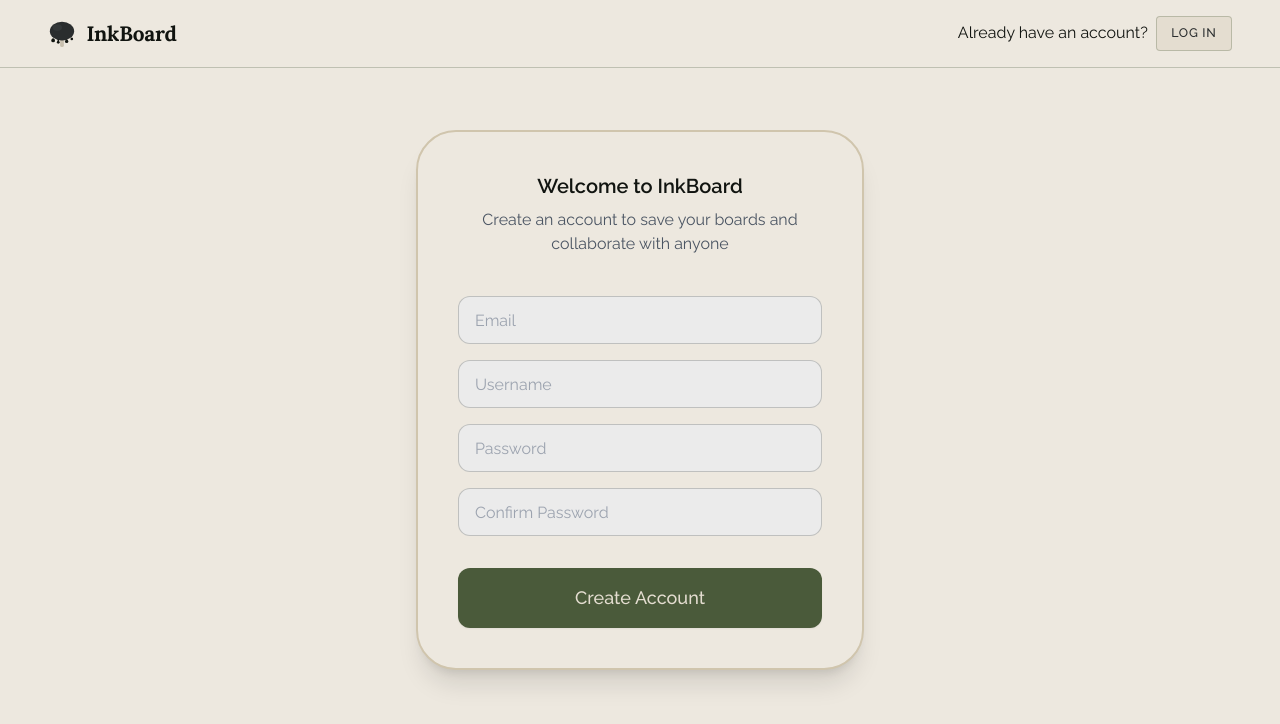
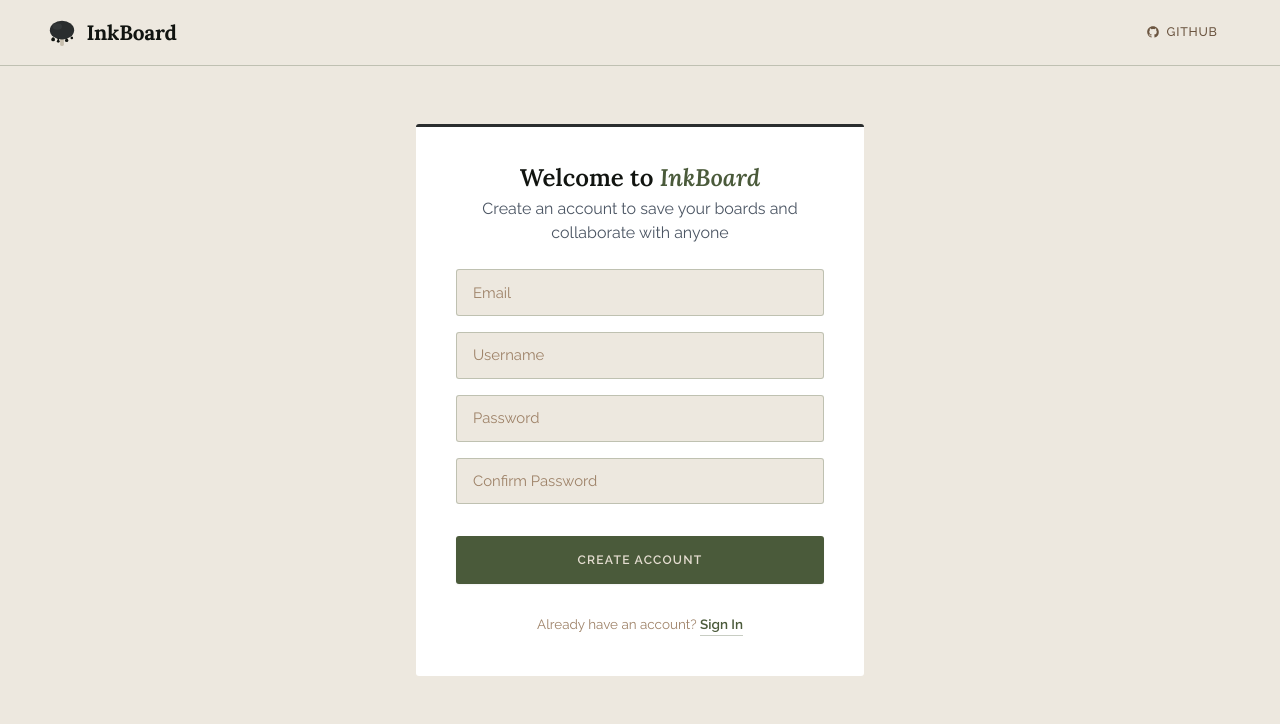
Before and after one commit to COP4331C-Team18/Large-Group-Project, a React (Vite) app in the folder frontend/: page /signup in a window 1280 px wide. Shown: the top 724 px of the page. Built offline with nearby package versions, Linux system fonts and the light colour scheme.

Commit message:
Fixed Layout

```diff
--- a/frontend/src/components/signup/SignupCard.tsx
+++ b/frontend/src/components/signup/SignupCard.tsx
@@ -1,6 +1,9 @@
 import React, { useState } from 'react';
+import { useNavigate } from 'react-router-dom';
+
 import VerificationCard from '@/components/signup/VerificationCard';
 import OAuth from '@/components/signup/OAuth';
+
 const app_name = 'inkboard.xyz';
 
 function buildPath(route: string): string {
@@ -13,6 +16,8 @@ function buildPath(route: string): string {
 }
 
 export default function Signup() {
+    const navigate = useNavigate();
+
     // useState hooks to store form field values
     const [signupEmail, setSignupEmail] = useState('');
     const [signupName, setSignupName] = useState('');
@@ -36,13 +41,13 @@ export default function Signup() {
     const doSignup = async (event: React.MouseEvent<HTMLButtonElement>) => {
         event.preventDefault();
 
-        if (signupPassword !== signupConfirmPassword) {
-            setMessage('Passwords do not match');
+        if (!signupEmail || !signupName || !signupPassword || !signupConfirmPassword) {
+            setMessage('Please fill in all fields');
             return;
         }
 
-        if (!signupEmail || !signupName || !signupPassword || !signupConfirmPassword) {
-            setMessage('Please fill in all fields');
+        if (signupPassword !== signupConfirmPassword) {
+            setMessage('Passwords do not match');
             return;
         }
 
@@ -114,41 +119,83 @@ export default function Signup() {
     // Returns JSX for the sign-up form
     return (
         <div className="relative w-full max-w-4xl mx-auto flex justify-center items-center min-h-screen p-5">
-            <div className={`card w-full max-w-md bg-base-100 shadow-xl border-2 border-[#d0c5ad] rounded-[40px] p-6 sm:p-10 transition-all duration-300 ${showVerification ? 'blur-[1.5px] opacity-45 pointer-events-none select-none' : ''}`}>
+            <div className={`card w-full max-w-md bg-white bg-base-100  border-primary border-t-[3px] rounded-[3px] border-t-cap p-6 sm:p-10 transition-all duration-300 ${showVerification ? 'blur-[1.5px] opacity-45 pointer-events-none select-none' : ''}`}>
                 <div className="text-center mb-6">
-                    <h2 className="text-xl font-semibold mb-2">Welcome to InkBoard</h2>
+                    <h1 className="font-serif text-2xl font-semibold font-bold leading-[0.95] mb-2 ">Welcome to <em className="text-moss italic-600">InkBoard</em>{' '}
+                    </h1>
                     <p className="text-base text-gray-600">Create an account to save your boards and collaborate with anyone</p>
                 </div>
 
-                {/* Google OAuth button */}
-                <div className="mb-4 flex justify-center">
-                    <OAuth />
+                <div className="form-control gap-4">
+                    <input type="email" placeholder="Email" value={signupEmail} onChange={handleSetSignupEmail}
+                        className="w-full px-4 py-[0.7rem]
+                        font-sans text-[0.93rem] text-ink
+                        bg-stem-bg border border-[rgba(74,90,58,0.28)] rounded-[3px]
+                        placeholder:text-soil-light
+                        outline-none
+                        focus:border-moss focus:ring-2 focus:ring-[rgba(74,90,58,0.15)]
+                        transition-all duration-150" />
+                    <input type="text" placeholder="Username" value={signupName} onChange={handleSetSignupName} className="w-full px-4 py-[0.7rem]
+                        font-sans text-[0.93rem] text-ink
+                        bg-stem-bg border border-[rgba(74,90,58,0.28)] rounded-[3px]
+                        placeholder:text-soil-light
+                        outline-none
+                        focus:border-moss focus:ring-2 focus:ring-[rgba(74,90,58,0.15)]
+                        transition-all duration-150" />
+                    <input type="password" placeholder="Password" value={signupPassword} onChange={handleSetSignupPassword} className="w-full px-4 py-[0.7rem]
+                        font-sans text-[0.93rem] text-ink
+                        bg-stem-bg border border-[rgba(74,90,58,0.28)] rounded-[3px]
+                        placeholder:text-soil-light
+                        outline-none
+                        focus:border-moss focus:ring-2 focus:ring-[rgba(74,90,58,0.15)]
+                        transition-all duration-150" />
+                    <input type="password" placeholder="Confirm Password" value={signupConfirmPassword} onChange={handleSetSignupConfirmPassword}
+                        className="w-full px-4 py-[0.7rem]
+                        font-sans text-[0.93rem] text-ink
+                        bg-stem-bg border border-[rgba(74,90,58,0.28)] rounded-[3px]
+                        placeholder:text-soil-light
+                        outline-none
+                        focus:border-moss focus:ring-2 focus:ring-[rgba(74,90,58,0.15)]
+                        transition-all duration-150" />
                 </div>
 
-                <div className="form-control gap-4">
-                    <input type="email" placeholder="Email" value={signupEmail} onChange={handleSetSignupEmail} className="input input-bordered w-full bg-[#ebebeb] rounded-xl" />
-                    <input type="text" placeholder="Username" value={signupName} onChange={handleSetSignupName} className="input input-bordered w-full bg-[#ebebeb] rounded-xl" />
-                    <input type="password" placeholder="Password" value={signupPassword} onChange={handleSetSignupPassword} className="input input-bordered w-full bg-[#ebebeb] rounded-xl" />
-                    <input type="password" placeholder="Confirm Password" value={signupConfirmPassword} onChange={handleSetSignupConfirmPassword} className="input input-bordered w-full bg-[#ebebeb] rounded-xl" />
-                </div>
-
-                <div className="text-error text-sm min-h-[16px] my-2 text-center">
+                <div className="text-error text-sm min-h-[16px] my-2 text-center p-[2px]">
                     {message}
                 </div>
 
-                <button className="btn w-full bg-[#4a5a3a] text-[#e4ddd0] hover:bg-[#2e3d28] border-none rounded-xl text-lg font-medium h-[60px]" onClick={doSignup}>
+                <button className="btn w-full bg-[#4a5a3a] text-[#e4ddd0] hover:bg-[#2e3d28] border-none rounded-[3px] font-sans text-[0.76rem] font-semibold tracking-[0.1em] uppercase" onClick={doSignup}>
                     Create Account
                 </button>
+
+                {/* Google OAuth button */}
+                <button className="mt-4 flex justify-center ">
+                    <OAuth />
+                </button>
+
+                <p className="font-sans text-[0.84rem] text-soil-light text-center mt-[10px] pt-1">
+                    Already have an account?{' '}
+                    <button
+                        onClick={() => navigate('/login')}
+                        className="text-moss font-semibold
+                            border-b border-[rgba(74,90,58,0.3)] pb-px
+                            hover:border-moss transition-colors duration-150
+                            bg-transparent border-x-0 border-t-0 cursor-pointer p-0"
+                    >
+                        Sign In
+                    </button>
+                </p>
             </div>
+            {
+                showVerification && (
+                    <div className="absolute inset-0 flex justify-center items-center z-10 p-5">
+                        <VerificationCard
+                            email={submittedEmail}
+                            onReturn={handleReturn}
+                        />
+                    </div>
+                )
+            }
 
-            {showVerification && (
-                <div className="absolute inset-0 flex justify-center items-center z-10 p-5">
-                    <VerificationCard
-                        email={submittedEmail}
-                        onReturn={handleReturn}
-                    />
-                </div>
-            )}
-        </div>
+        </div >
     );
 }
--- a/frontend/src/components/signup/SignupNavbar.tsx
+++ b/frontend/src/components/signup/SignupNavbar.tsx
@@ -1,8 +1,15 @@
 import InkcapLogo from '@/components/common/InkcapLogo';
-import { useNavigate } from 'react-router-dom';
+
+// GitHub SVG icon
+function GitHubIcon() {
+  return (
+    <svg className="w-[14px] h-[14px]" viewBox="0 0 24 24" fill="currentColor">
+      <path d="M12 2C6.477 2 2 6.484 2 12.017c0 4.425 2.865 8.18 6.839 9.504.5.092.682-.217.682-.483 0-.237-.008-.868-.013-1.703-2.782.605-3.369-1.343-3.369-1.343-.454-1.158-1.11-1.466-1.11-1.466-.908-.62.069-.608.069-.608 1.003.07 1.531 1.032 1.531 1.032.892 1.53 2.341 1.088 2.91.832.092-.647.35-1.088.636-1.338-2.22-.253-4.555-1.113-4.555-4.951 0-1.093.39-1.988 1.029-2.688-.103-.253-.446-1.272.098-2.65 0 0 .84-.27 2.75 1.026A9.564 9.564 0 0112 6.844c.85.004 1.705.115 2.504.337 1.909-1.296 2.747-1.027 2.747-1.027.546 1.379.202 2.398.1 2.651.64.7 1.028 1.595 1.028 2.688 0 3.848-2.339 4.695-4.566 4.943.359.309.678.92.678 1.855 0 1.338-.012 2.419-.012 2.747 0 .268.18.58.688.482A10.019 10.019 0 0022 12.017C22 6.484 17.522 2 12 2z" />
+    </svg>
+  );
+}
 
 export default function Navbar() {
-  const navigate = useNavigate();
   return (
     <nav
       className="
@@ -19,27 +26,31 @@ export default function Navbar() {
         className="
           flex items-center gap-[0.65rem]
           font-serif text-[1.3rem] font-bold tracking-[-0.01em]
-        text-ink no-underline"
+          text-ink no-underline
+        "
       >
         <InkcapLogo width={28} height={32} />
         InkBoard
       </a>
 
+      {/* Nav links */}
       <div className="flex items-center gap-2">
-        <p> Already have an account?</p>
-        <button
-          onClick={() => navigate('/login')}
+        {/* GitHub */}
+        <a
+          href="https://github.com/COP4331C-Team18/Large-Group-Project"
+          target="_blank"
+          rel="noopener noreferrer"
           className="
             flex items-center gap-[0.4rem]
             font-sans text-[0.775rem] font-medium tracking-[0.06em] uppercase
-            text-cap px-[0.9rem] py-[0.45rem] rounded
-            border border-[rgba(74,90,58,0.28)]
+            text-soil px-[0.9rem] py-[0.45rem] rounded
             transition-colors duration-200
-            bg-stem-light
-            hover:text-ink hover:bg-[#dbd1c0]"
+            hover:text-ink hover:bg-[rgba(74,90,58,0.08)]
+          "
         >
-          Log in
-        </button>
+          <GitHubIcon />
+          GitHub
+        </a>
       </div>
     </nav>
   );
```
Lines whose indentation alone changed are shown as unchanged.
